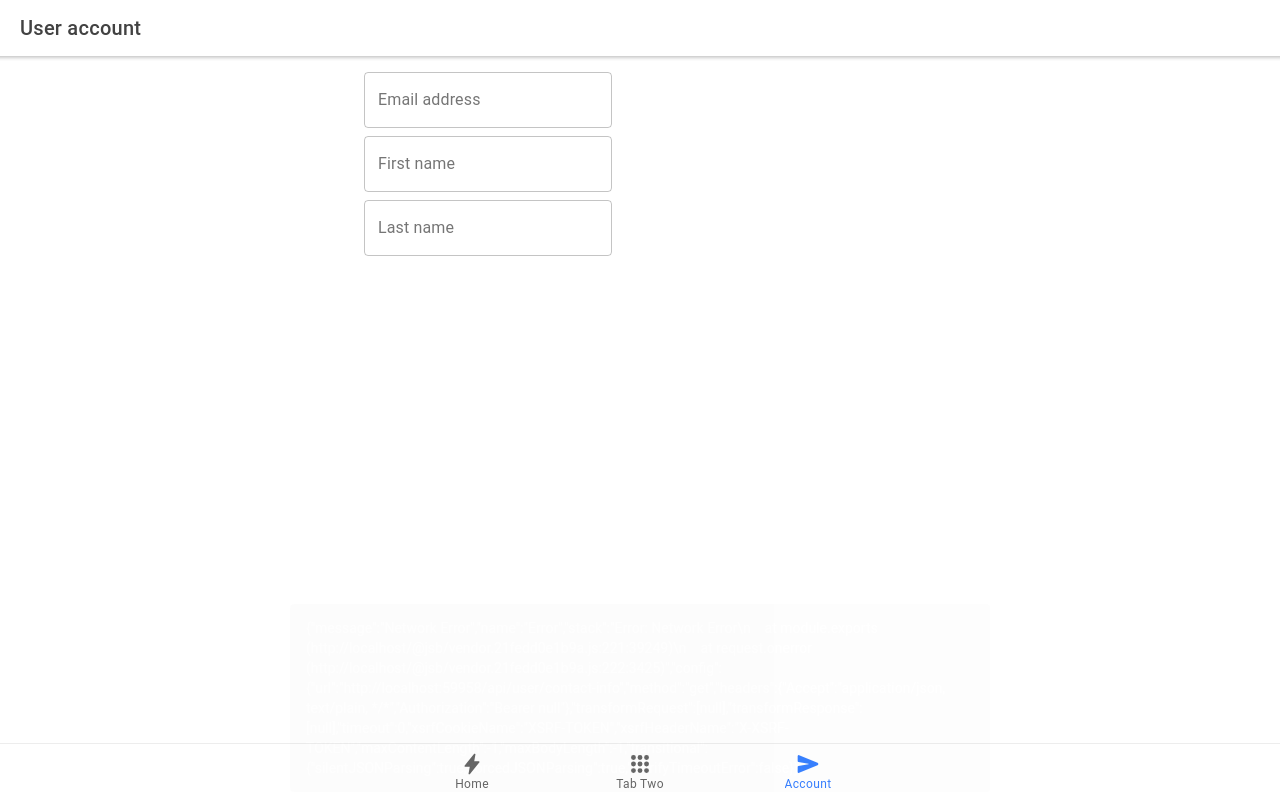
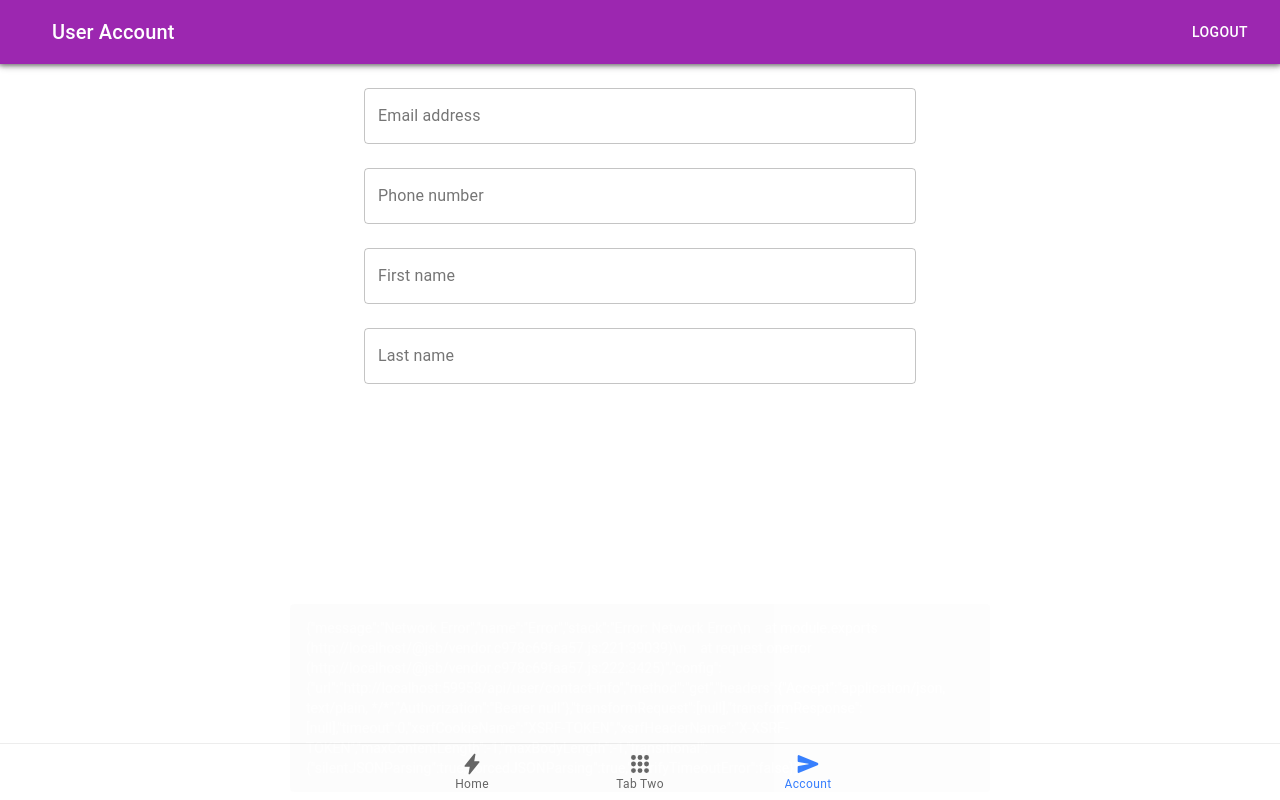
Before and after one commit to Linh-Vo/cargody-react-ionic-client, a React (Create React App) app: page /account in a window 1280 px wide. Built offline with nearby package versions, Linux system fonts and the light colour scheme; no server answers.

Commit message:
Reusable header across different screens Login user with updatable basic user info

```diff
--- a/src/_core/baseDataService.ts
+++ b/src/_core/baseDataService.ts
@@ -10,6 +10,11 @@ export class BaseDataService {
         var axiosConfig = this.requestOptionsWithHeaders(config);
         axiosConfig.method = "GET";
         return axios.get<T>(url, axiosConfig);
+    }
+
+    protected put<T>(url: string, data?: any, config?: AxiosRequestConfig) {
+        var axiosConfig = this.requestOptionsWithHeaders(config);
+        return axios.put<T>(url, data, axiosConfig);
     }
 
     private requestOptionsWithHeaders(config?: AxiosRequestConfig): AxiosRequestConfig {
--- /dev/null
+++ b/src/_shared/CargodyHeader.tsx
@@ -0,0 +1,54 @@
+import React, { useState } from 'react';
+import { makeStyles, AppBar, Toolbar, IconButton, Button, Typography } from '@material-ui/core';
+import authService from '../services/authService';
+import { useIonViewWillEnter } from '@ionic/react';
+
+const useStyles = makeStyles(theme => ({
+    root: {
+        flexGrow: 1,
+    },
+    menuButton: {
+        marginRight: theme.spacing(2),
+    },
+    title: {
+        flexGrow: 1,
+    },
+}));
+const CargodyHeader: React.FC = (props) => {
+    const classes = useStyles('root');
+    const [authenticated, setAuthenticated] = useState<boolean>(false);
+    // TODO: need to move get user function into auth service to get user data everywhere
+    useIonViewWillEnter(() => {
+        authService.getAccessTokenSubscription().subscribe((resultToken) => {
+            setAuthenticated(true);
+        }, (err) => {
+        });
+    });
+
+    const onLogoutClicked = () => {
+        authService.logout();
+    }
+
+    return (
+        <div className={classes.root}>
+            <AppBar position="static">
+                <Toolbar>
+                    <IconButton edge="start" className={classes.menuButton}
+                        color="inherit"
+                        aria-label="menu">
+                    </IconButton>
+                    <Typography variant="h6" className={classes.title}>
+                        {props.children}
+                    </Typography>
+                    {authenticated
+                        ? <Button color="inherit"
+                            onClick={onLogoutClicked}>Logout</Button>
+                        : null}
+
+                </Toolbar>
+            </AppBar>
+        </div>
+    );
+};
+
+export default CargodyHeader;
--- a/src/pages/Home.tsx
+++ b/src/pages/Home.tsx
@@ -3,7 +3,7 @@ import React, { useState } from 'react';
 import authService from '../services/authService';
 import userDataService from './userDataService';
 import { User } from '../_models/userModel';
-import Button from '@material-ui/core/Button';
+import CargodyHeader from '../_shared/CargodyHeader';
 
 const Home: React.FC = () => {
   const [token, setToken] = useState('token');
@@ -36,26 +36,17 @@ const Home: React.FC = () => {
     console.log('Home ionViewWillLeave event fired');
   });
 
-  const onLogOutClicked = () => {
-    authService.logout();
-  };
-
   return (
     <IonPage>
       <IonHeader>
-        <IonToolbar>
-          <IonTitle>Ionic Blank</IonTitle>
-        </IonToolbar>
+        <CargodyHeader>
+          Home
+        </CargodyHeader>
       </IonHeader>
       <IonContent className="ion-padding">
         <p>
           User name is {currentUser.UserName}
-          <br></br>
-          Token is {token}
-          <br></br>
-          Error is {error}
         </p>
-        <Button variant="contained" color="primary" onClick={onLogOutClicked}>Logout</Button>
       </IonContent>
     </IonPage>
   );
--- a/src/pages/Tab2.tsx
+++ b/src/pages/Tab2.tsx
@@ -1,13 +1,14 @@
 import React from 'react';
 import { IonContent, IonHeader, IonItem, IonLabel, IonList, IonPage, IonTitle, IonToolbar } from '@ionic/react';
+import CargodyHeader from '../_shared/CargodyHeader';
 
 const Tab2: React.FC = () => {
   return (
     <IonPage>
       <IonHeader>
-        <IonToolbar>
-          <IonTitle>Tab Two</IonTitle>
-        </IonToolbar>
+        <CargodyHeader>
+          Tab 2
+        </CargodyHeader>
       </IonHeader>
       <IonContent>
         <IonList>
--- a/src/pages/UserAccount.tsx
+++ b/src/pages/UserAccount.tsx
@@ -1,10 +1,12 @@
 import React, { useState } from 'react';
-import { IonHeader, IonToolbar, IonPage, IonTitle, IonContent, useIonViewWillEnter, IonToast, IonInput } from '@ionic/react';
+import { IonHeader, IonPage, IonContent, useIonViewWillEnter, IonToast, IonInput, IonIcon, IonAvatar } from '@ionic/react';
 import { User } from '../_models/userModel';
 import authService from '../services/authService';
 import userDataService from './userDataService';
-import { TextField, Container } from '@material-ui/core';
+import { TextField, Container, Button } from '@material-ui/core';
 import './page.css';
+import { save, undo } from 'ionicons/icons';
+import CargodyHeader from '../_shared/CargodyHeader';
 
 const UserAccount: React.FC = () => {
   const [currentUser, setCurrentUser] = useState<User>(new User());
@@ -27,8 +29,6 @@ const UserAccount: React.FC = () => {
           });
         });
     }, (err) => {
-
-      // setErrorToken(err);
     });
   });
   const showErrorToastFunction = (isShow: boolean) => {
@@ -61,25 +61,58 @@ const UserAccount: React.FC = () => {
     });
   }
 
+  const onPhoneNumberChange = (event) => {
+    setEditCurrentUserModel({
+      ...editCurrentUserModel,
+      PhoneNumber: event.target.value
+    });
+  }
+
+  const anyEditableFieldChanged = () => {
+    return editCurrentUserModel.Email !== currentUser.Email
+      || editCurrentUserModel.FirstName !== currentUser.FirstName
+      || editCurrentUserModel.LastName !== currentUser.LastName
+      || editCurrentUserModel.PhoneNumber !== currentUser.PhoneNumber;
+  }
+
+  const onResetButtonClicked = () => {
+    setEditCurrentUserModel({ ...currentUser });
+  }
+
+  const onSaveButtonClicked = () => {
+    userDataService.updateUserInfo(editCurrentUserModel)
+      .then((updatedUser) => {
+        setCurrentUser(updatedUser.data);
+        setEditCurrentUserModel({ ...updatedUser.data });
+      })
+      .catch((error) => {
+        setShowErrorToast({
+          show: true,
+          message: error
+        });
+      });
+  }
   return (
     <IonPage>
       <IonHeader>
-        <IonToolbar>
-          <IonTitle>User account</IonTitle>
-        </IonToolbar>
+        <CargodyHeader>
+          User Account
+        </CargodyHeader>
       </IonHeader>
       <IonContent>
         <Container maxWidth="sm">
-          {editCurrentUserModel.Email}
-          {editCurrentUserModel.FirstName}
-          {editCurrentUserModel.LastName}
           <form className="form__content" noValidate autoComplete="off">
             <div className="form__text-field-container">
-
               <TextField className="form__text-field" label="Email address"
                 variant="outlined"
                 value={editCurrentUserModel.Email || ''}
                 onChange={onEmailChange} />
+            </div>
+            <div className="form__text-field-container">
+              <TextField className="form__text-field" label="Phone number"
+                variant="outlined"
+                value={editCurrentUserModel.PhoneNumber || ''}
+                onChange={onPhoneNumberChange} />
             </div>
             <div className="form__text-field-container">
               <TextField className="form__text-field" label="First name"
@@ -93,6 +126,29 @@ const UserAccount: React.FC = () => {
                 value={editCurrentUserModel.LastName || ''}
                 onChange={onLastNameChange} />
             </div>
+            {anyEditableFieldChanged() === false
+              ? ""
+              : (<div className="form__actions-container">
+                <div className="form__action-item">
+                  <Button color="secondary"
+                    variant="text"
+                    startIcon={<IonIcon icon={undo}
+                      onClick={onResetButtonClicked} />}>
+                    Reset
+                </Button>
+                </div>
+                <div className="form__action-item">
+                  <Button color="primary"
+                    className="form__action-item"
+                    variant="contained"
+                    startIcon={<IonIcon icon={save}
+                      onClick={onSaveButtonClicked} />}>
+                    Save
+                </Button>
+                </div>
+              </div>)
+            }
+
           </form>
         </Container>
         <IonToast
--- a/src/pages/page.css
+++ b/src/pages/page.css
@@ -1,13 +1,22 @@
+
 .form__content {
-    padding-top: 16px;
-    padding-bottom: 8px;
+    padding-top: 24px;
+    padding-bottom: 16px;
     display: flex;
     flex-direction: column;
     align-content: space-between;
 }
 .form__text-field {
+    width: 100%;
 }
 .form__text-field-container {
-    margin-bottom: 8px;
+    margin-bottom: 24px;
     width: 100%;
 }
+.form__actions-container {
+    display: flex;
+    justify-content: flex-end;
+}
+.form__action-item {
+    margin-right: 16px;
+}
--- a/src/pages/userDataService.ts
+++ b/src/pages/userDataService.ts
@@ -7,6 +7,11 @@ class UserDataService extends BaseDataService {
     public getUserInfo() {
         return this.get<User>(`${appConstant.apiUrl}/user/contact-info`);
     }
+
+    public updateUserInfo(editUserModel: User) {
+        return this.put<User>(`${appConstant.apiUrl}/user/contact-info`,
+            editUserModel);
+    }
 }
 const userDataService = new UserDataService();
 export default userDataService;
```
Also changed, not shown: src/pages/Tab1.tsx (+4 -3 lines).
